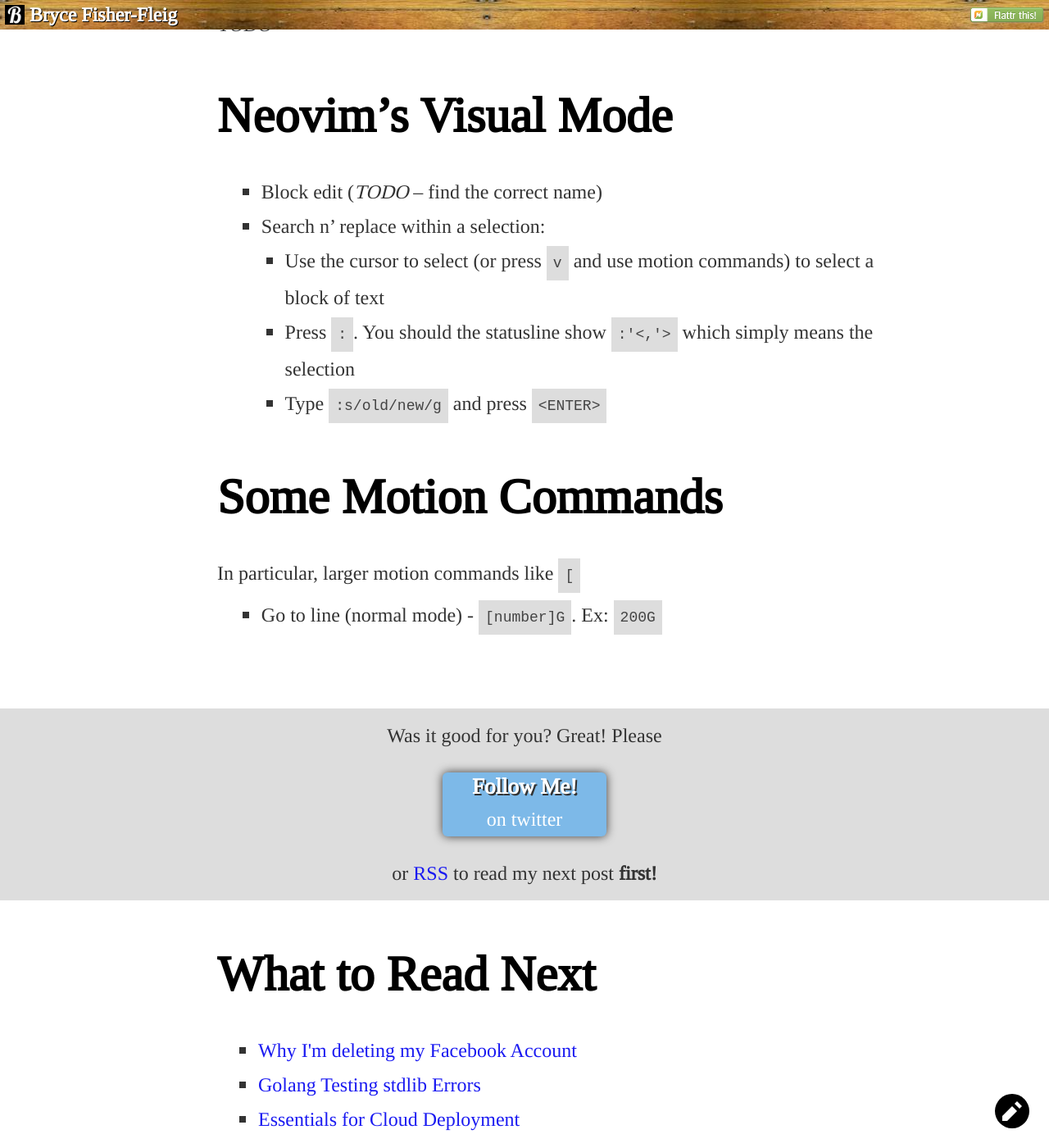
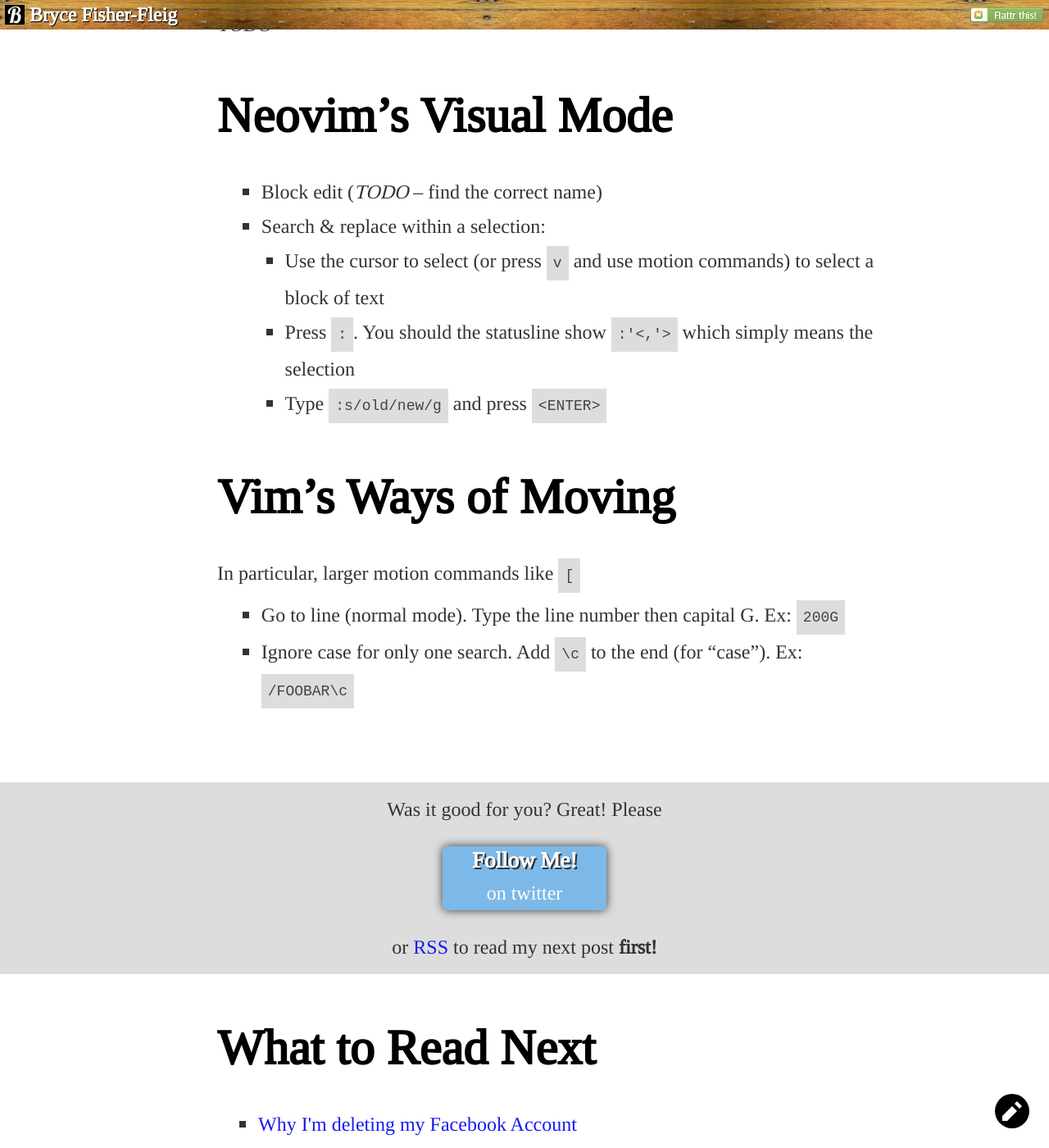
Before and after one commit to brycefisher/brycefisher.github.io-jekyll, a Jekyll site: the page built from _posts/2016-07-14-helpful-neovim-features.md, in a window 1280 px wide and 1400 px high, scrolled down 1093 px. Shown: the whole window at 82% size. Built offline with Jekyll 4.4.1, drawn with Linux system fonts in a browser that asks for light colours; comment, search, counter and statistics services are not loaded.

Commit message:
Single search case insensitivity to neovim post

```diff
--- a/_posts/2016-07-14-helpful-neovim-features.md
+++ b/_posts/2016-07-14-helpful-neovim-features.md
@@ -20,13 +20,14 @@ _TODO_
 ## Neovim's Visual Mode
 
  * Block edit (_TODO_ -- find the correct name)
- * Search n' replace within a selection:
+ * Search & replace within a selection:
    * Use the cursor to select (or press `v` and use motion commands) to select a block of text
    * Press `:`. You should the statusline show `:'<,'>` which simply means the selection
    * Type `:s/old/new/g` and press `<ENTER>`
 
-## Some Motion Commands
+## Vim's Ways of Moving
 
 In particular, larger motion commands like `[`
 
- * Go to line (normal mode) - `[number]G`. Ex: `200G`
+ * Go to line (normal mode). Type the line number then capital G. Ex: `200G`
+ * Ignore case for only one search. Add `\c` to the end (for "case"). Ex: `/FOOBAR\c`
```
